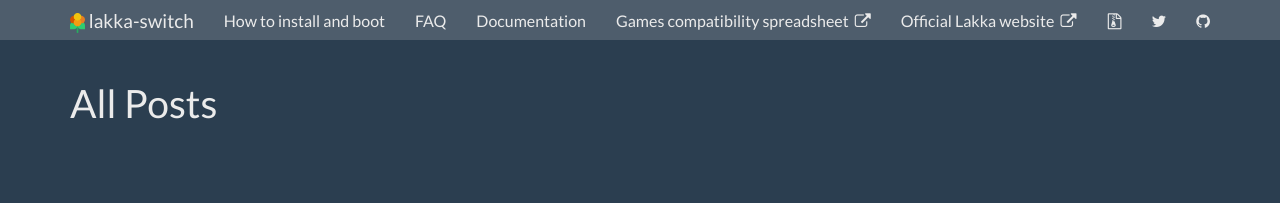
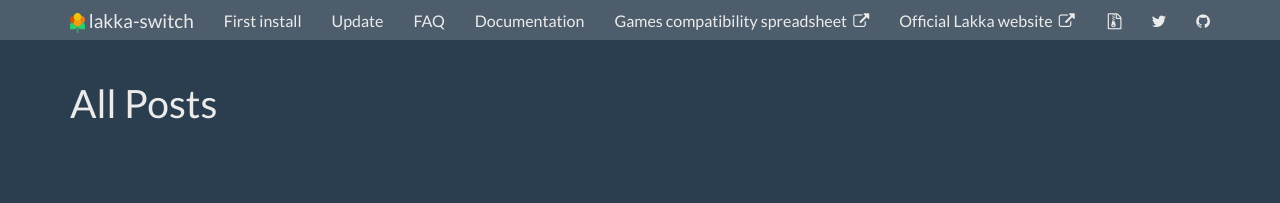
Before and after one commit to lakka-switch/documentation, a Jekyll site: the page built from allposts.html, in a window 1280 px wide. Shown: the top 203 px of the page. Built offline with Jekyll 4.4.1, drawn with Linux system fonts in a browser that asks for light colours; nearby versions of some CDN libraries.

Commit message:
Update topnav.html

```diff
--- a/_includes/topnav.html
+++ b/_includes/topnav.html
@@ -13,8 +13,9 @@
         </div>
         <div id="navbar" class="collapse navbar-collapse">
             <ul class="nav navbar-nav">
-	       <li><a href="{{ "/installation.html" | prepend: site.baseurl }}">How to install and boot</a></li>
-	       <li><a href="{{ "/installation.html" | prepend: site.baseurl }}">FAQ</a></li>
+	       <li><a href="{{ "/installation.html" | prepend: site.baseurl }}">First install</a></li>
+	       <li><a href="{{ "/installation.html" | prepend: site.baseurl }}">Update</a></li>
+	       <li><a href="{{ "/faq.html" | prepend: site.baseurl }}">FAQ</a></li>
                <li><a href="{{ "/docs/home/" | prepend: site.baseurl }}">Documentation</a></li>
 	       <li><a target="_blank" href="https://docs.google.com/spreadsheets/d/1criEgfpKh8ZFaXJ3ZtM3nJdtjaNpd-ERGEVIZVt3_dE/edit?usp=sharing">Games compatibility spreadsheet&nbsp;&nbsp;<i class="fa fa-external-link" aria-hidden="true"></i></a></li>
 	       <li><a target="_blank" href="https://lakka.tv/">Official Lakka website&nbsp;&nbsp;<i class="fa fa-external-link" aria-hidden="true"></i></a></li>
```
